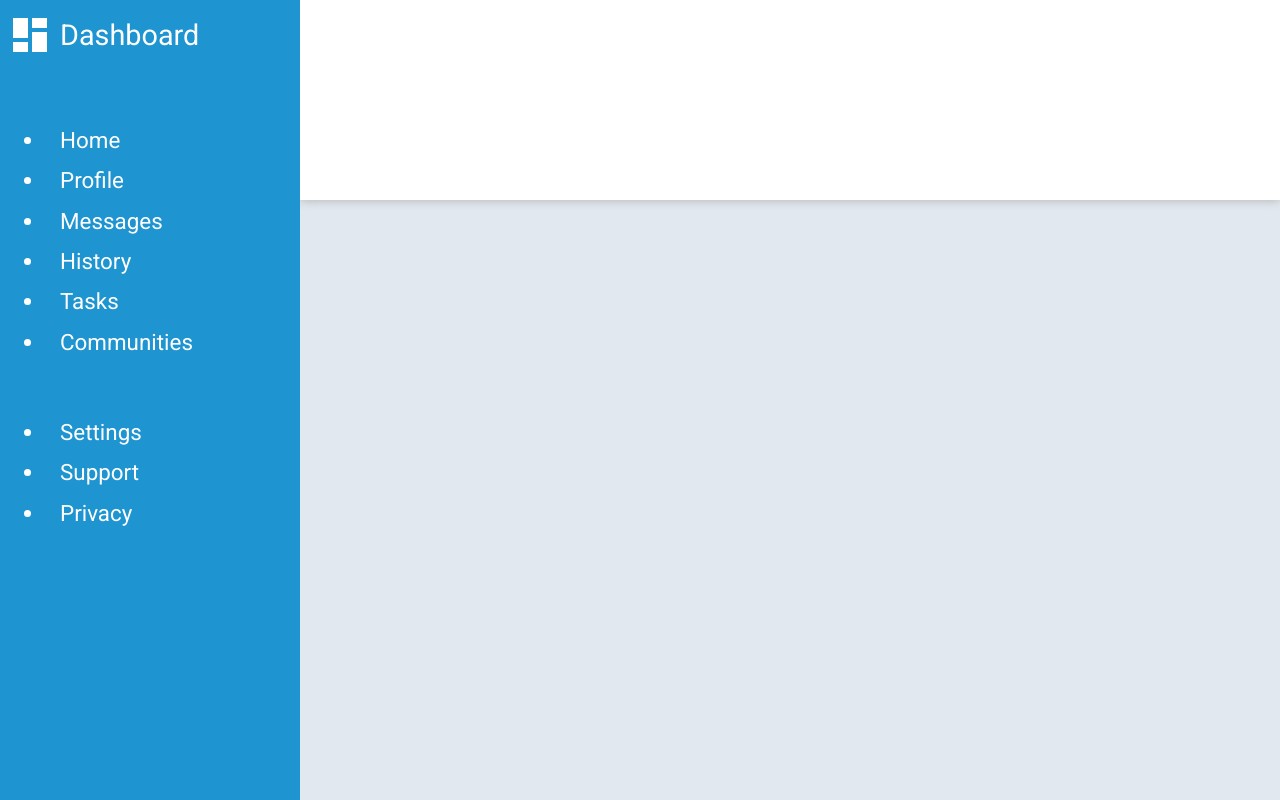
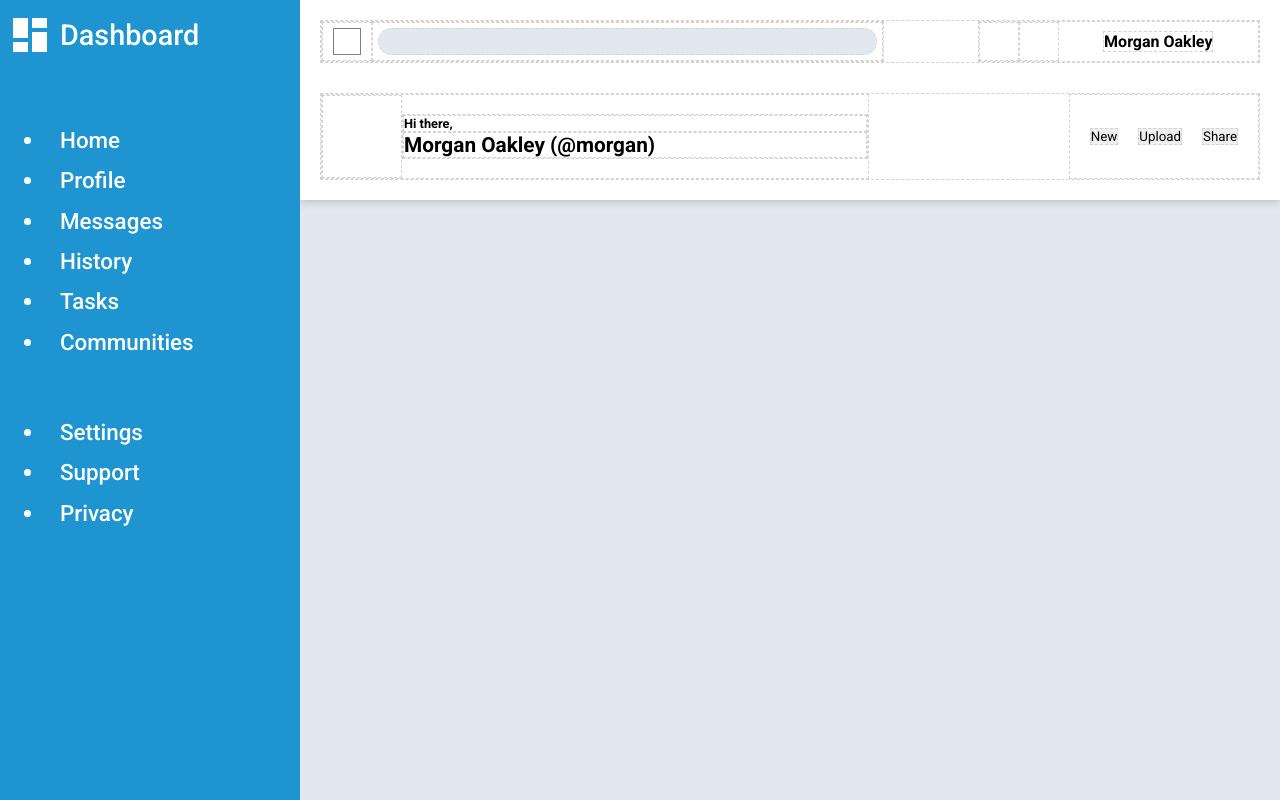
Before and after one commit to nsaquino/admin-dashboard, a plain HTML site: page index.html in a window 1280 px wide. Drawn offline with Linux system fonts and the light colour scheme.

Commit message:
Complete main frame for header layout

```diff
--- a/index.html
+++ b/index.html
@@ -1,11 +1,13 @@
 <!DOCTYPE html>
 <html lang="en">
+
 <head>
     <meta charset="UTF-8">
     <meta name="viewport" content="width=device-width, initial-scale=1.0">
     <link rel="stylesheet" href="style.css">
     <title>Admin Dashboard</title>
 </head>
+
 <body>
     <nav class="sidenav">
         <div class="brand">
@@ -59,10 +61,51 @@
         </ul>
     </nav>
     <header>
+        <div class="top">
+            <form action="#" method="get" class="container-search">
+                <div class="search-icon">
+                    <span class="icon"></span>
+                </div>
+                <div class="search-bar">
+                    <input type="search" name="search" id="search-bar">
+                </div>
+            </form>
+            <div class="container-user">
+                <div class="notif-bell">
 
+                </div>
+                <div class="user-icon">
+
+                </div>
+                <div class="user-name">
+                    Morgan Oakley
+                </div>
+            </div>
+        </div>
+        <div class="bottom">
+            <div class="container-welcome">
+                <div class="user-icon">
+
+                </div>
+                <div class="user-welcome">
+                    <p>Hi there,</p>
+                    <p class="user-name">Morgan Oakley (@morgan)</p>
+                </div>
+            </div>
+            <div class="container-buttons">
+                <button type="button" class="btn-new">
+                    New
+                </button><button type="button" class="btn-upload">
+                    Upload
+                </button><button type="button" class="btn-share">
+                    Share
+                </button>
+            </div>
+        </div>
     </header>
     <main>
 
     </main>
 </body>
+
 </html>
--- a/style.css
+++ b/style.css
@@ -44,6 +44,7 @@ main {
 .sidenav * {
     color: white;
     text-decoration: none;
+    font-weight: 500;
 }
 
 .sidenav ul {
@@ -60,6 +61,7 @@ main {
 .brand {
     display: grid;
     grid-template-columns: 60px 1fr;
+    font-weight: bold;
 }
 
 /* .brand > * {
@@ -89,3 +91,95 @@ main {
     font-size: 1.8rem;
     align-self: center;
 }
+
+/* ---------------- Header ---------------- */
+
+header * {
+    border: dashed 1px lightgray;
+    margin: 0;
+    padding: 0;
+}
+
+header {
+    display: grid;
+    grid-template-rows: 1fr 2fr;
+    align-items: stretch;
+    padding: 20px;
+    gap: 30px;
+}
+
+.top {
+    display: grid;
+    grid-template-columns: 2fr 1fr;
+    align-items: stretch;
+    gap: min(100px, 10%);
+}
+
+.top .container-search{
+    display: grid;
+    grid-template-columns: 50px 1fr;
+    align-items: stretch;
+}
+
+.search-icon{
+    display: grid;
+    padding: 5px 10px;
+}
+
+.search-icon .icon {
+    border: solid 1px gray;
+}
+
+.search-bar {
+    display: grid;
+    justify-items: stretch;
+    padding: 5px;
+}
+
+#search-bar{
+    background-color: #e2e8f0;
+    border-radius: 100px;
+}
+
+.top .container-user {
+    display: grid;
+    grid-template-columns: 40px 40px 1fr;
+}
+
+.top .user-name {
+    align-self: center;
+    justify-self: center;
+    font-weight: bold;
+}
+
+.bottom {
+    display: grid;
+    grid-template-columns: 1fr auto;
+    gap: 200px;
+}
+
+.bottom .container-welcome {
+    display: grid;
+    grid-template-columns: 80px 1fr;
+}
+
+.user-welcome {
+    align-self: center;
+    font-weight: bold;
+}
+
+.user-welcome p:first-child {
+    font-size: 0.8rem;
+}
+
+.user-welcome .user-name {
+    font-size: 1.3rem;
+}
+
+.bottom .container-buttons {
+    display: flex;
+    align-items: center;
+    justify-content: center;
+    gap: 20px;
+    padding: 0 20px;
+}
```
